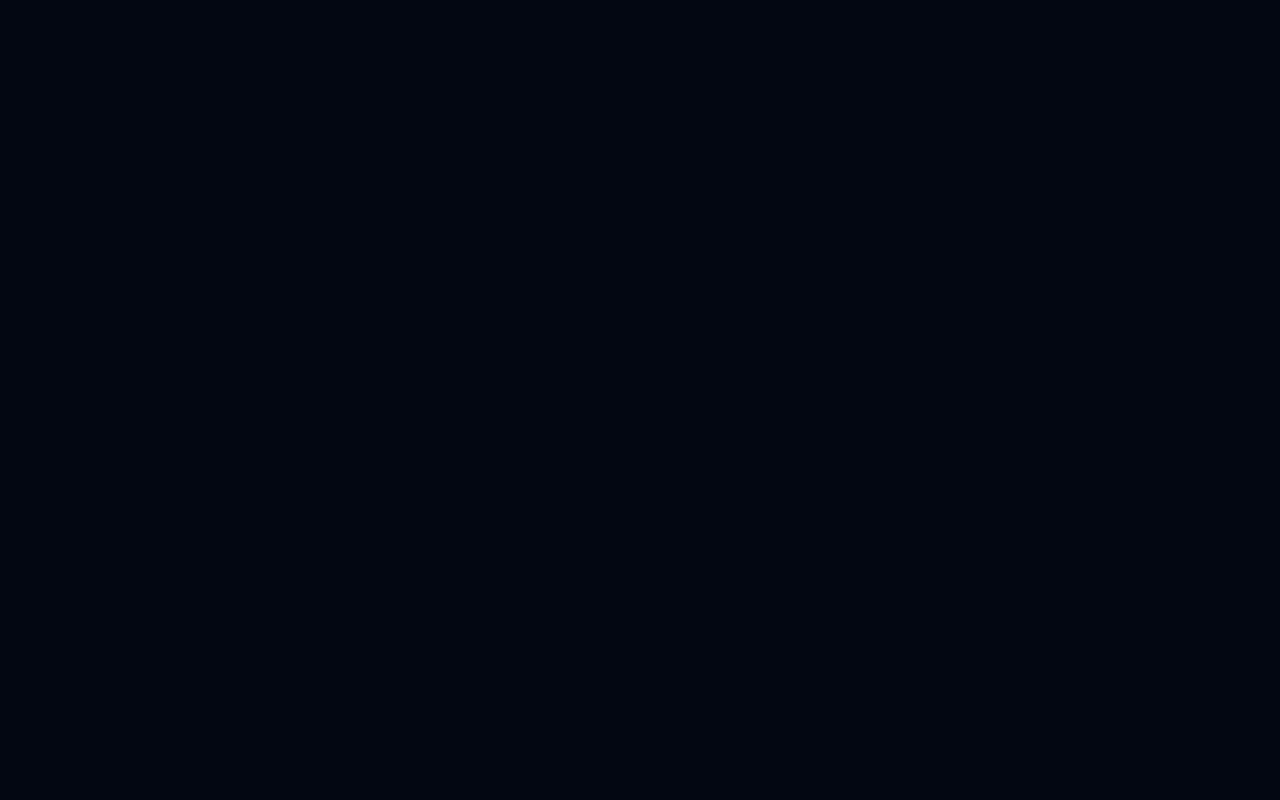
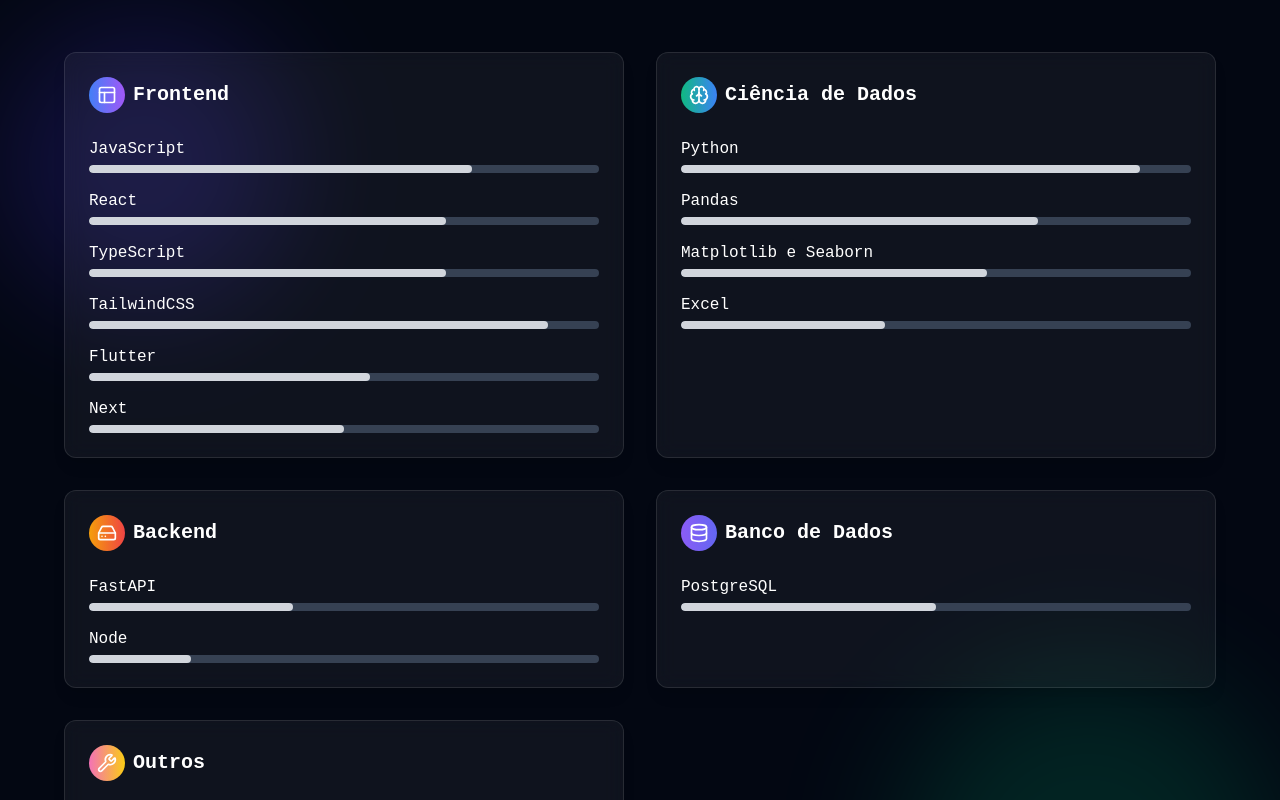
Before and after one commit to mtzdantas/web-portfolio, a React (Vite) app: page / in a window 1280 px wide. Shown: the part 780-1580 px from the top of the page. Before the commit the page ends 800 px from the top, so only its background shows below. Built offline with nearby package versions, Linux system fonts and the light colour scheme; a web font is replaced by a local one.

Commit message:
feat: adiciona inicio da tela de skills

```diff
--- a/src/App.tsx
+++ b/src/App.tsx
@@ -3,6 +3,7 @@
 import LinkCard from "./components/LinkCard";
 import ScrollCard from "./components/ScrollCard";
 import { Flame, Lightbulb, BriefcaseBusiness } from "lucide-react";
+import Skills from "./screens/Skills";
 
 interface Items {
   name: string;
@@ -105,6 +106,7 @@
         </div>
       </div>
 
+      <Skills />
     </>
   );
 }
--- a/src/components/ScrollCard.tsx
+++ b/src/components/ScrollCard.tsx
@@ -5,6 +5,7 @@
   children: React.ReactNode;
   className?: string;
   targetId: string;
+  textColor?: string;
 }
 
 const ScrollCard: React.FC<ScrollCardProps> = ({
@@ -29,7 +30,9 @@
       onMouseLeave={() => setTexto(defaultText)}
       className={`cursor-pointer ${className}`}
     >
-      <p className="font-semibold text-md flex gap-2">{children}</p>
+      <p className={`font-semibold text-md flex gap-2`}>
+        {children}
+      </p>
     </div>
   );
 };
--- a/src/index.css
+++ b/src/index.css
@@ -45,4 +45,9 @@
   -webkit-background-clip: text;
   -webkit-text-fill-color: transparent;
   background-clip: text;
+  transition: transform 0.3s ease;
 }
+
+.text-gradient:hover {
+  transform: scale(1.03);
+}
--- a/src/screens/Projects.tsx
+++ b/src/screens/Projects.tsx
@@ -1,4 +1,3 @@
-import type { FC } from "react";
 import { useState } from "react";
 import { motion, AnimatePresence } from "framer-motion";
 import ProjectsCarousel from "../components/ProjectsCarousel";
@@ -9,7 +8,7 @@
   link: string;
 }
 
-const Projects: FC = () => {
+export default function Projects() {
   const defaultText ="VOLTAR PARA PÁGINA INICIAL";
   const [texto, setTexto] = useState(defaultText);
 
@@ -52,5 +51,3 @@
     </div>
   );
 };
-
-export default Projects;
--- /dev/null
+++ b/src/screens/Skills.tsx
@@ -0,0 +1,97 @@
+import { Brain, Database, HardDrive, PanelsTopLeft, Wrench } from "lucide-react";
+
+interface Category {
+  name: string;
+  color1: string;
+  color2: string;
+  icon: React.ReactNode;
+}
+
+interface Skill {
+  category: string;
+  name: string;
+  percent: number;
+}
+
+export default function Skills() {
+  const categories: Category[] = [
+    { name: "Frontend", color1: "#437FF6", color2: "#A158F7", icon: <PanelsTopLeft size={20}/> },
+    { name: "Ciência de Dados", color1: "#10b981", color2: "#3b82f6", icon: <Brain size={20}/> },
+    { name: "Backend", color1: "#f59e0b", color2: "#ef4444", icon: <HardDrive size={20}/> },
+    { name: "Banco de Dados", color1: "#8b5cf6", color2: "#6366f1", icon: <Database size={20}/> },
+    { name: "Outros", color1: "#f472b6", color2: "#facc15", icon: <Wrench size={20}/> },
+  ];
+
+  const skills: Skill[] = [
+    { category: "Frontend", name: "JavaScript", percent: 75,},
+    { category: "Frontend", name: "React", percent: 70,},
+    { category: "Frontend", name: "TypeScript", percent: 70,},
+    { category: "Frontend", name: "TailwindCSS", percent: 90,},
+    { category: "Frontend", name: "Flutter", percent: 55,},
+    { category: "Frontend", name: "Next", percent: 50,},
+
+    { category: "Ciência de Dados", name: "Python", percent: 90,},
+    { category: "Ciência de Dados", name: "Pandas", percent: 70,},
+    { category: "Ciência de Dados", name: "Matplotlib e Seaborn", percent: 60,},
+    { category: "Ciência de Dados", name: "Excel", percent: 40,},
+
+    { category: "Backend", name: "FastAPI", percent: 40,},
+    { category: "Backend", name: "Node", percent: 20,},
+
+    { category: "Banco de Dados", name: "PostgreSQL", percent: 50,},
+
+    { category: "Outros", name: "Docker", percent: 40,},
+    { category: "Outros", name: "Git/GitHub", percent: 90,},
+    { category: "Outros", name: "Figma", percent: 60,},
+    { category: "Outros", name: "Testes de software", percent: 20,},
+  ];
+
+  const groupedSkills = skills.reduce((acc: Record<string, Skill[]>, skill) => {
+    if (!acc[skill.category]) acc[skill.category] = [];
+    acc[skill.category].push(skill);
+    return acc;
+  }, {});
+
+  return (
+    <div id="skills" className="flex flex-col justify-center relative px-6 md:px-16 py-8 gap-8">
+      {/* Detalhes Background */}
+      <div className="absolute inset-0 opacity-20 pointer-events-none">
+        <div className="absolute top-0 left-0 w-72 h-72 bg-indigo-600 rounded-full blur-3xl"></div>
+        <div className="absolute bottom-0 right-0 w-96 h-96 bg-emerald-600 rounded-full blur-3xl"></div>
+      </div>
+
+      <div className="grid md:grid-cols-2 gap-8 z-10 relative">
+        {Object.entries(groupedSkills).map(([categoryName, skills]) => {
+        const category = categories.find(cat => cat.name === categoryName);
+
+        return (
+          <div key={categoryName} className="glass-effect backdrop-blur-md rounded-xl p-6 shadow-lg">
+            <div className="flex items-center mb-6 gap-2">
+              <span style={{background: `linear-gradient(to right, ${category?.color1}, ${category?.color2})`,}}className="p-2 rounded-full text-white">{category?.icon}</span>
+              <p className="text-xl font-semibold">{category?.name}</p>
+            </div>
+            <div className="flex flex-col gap-4">
+              {skills.map((skill) => (
+                <div key={skill.name}>
+                  <div className="flex justify-between mb-1">
+                    <p>{skill.name}</p>
+                  </div>
+                  <div className="w-full h-2 bg-gray-700 rounded-full overflow-hidden">
+                    <div
+                      className="h-2 rounded-full bg-gray-300"
+                      style={{
+                        width: `${skill.percent}%`,
+
+                      }}
+                    ></div>
+                  </div>
+                </div>
+              ))}
+            </div>
+          </div>
+        );
+      })}
+      </div>
+    </div>
+  );
+}
```
